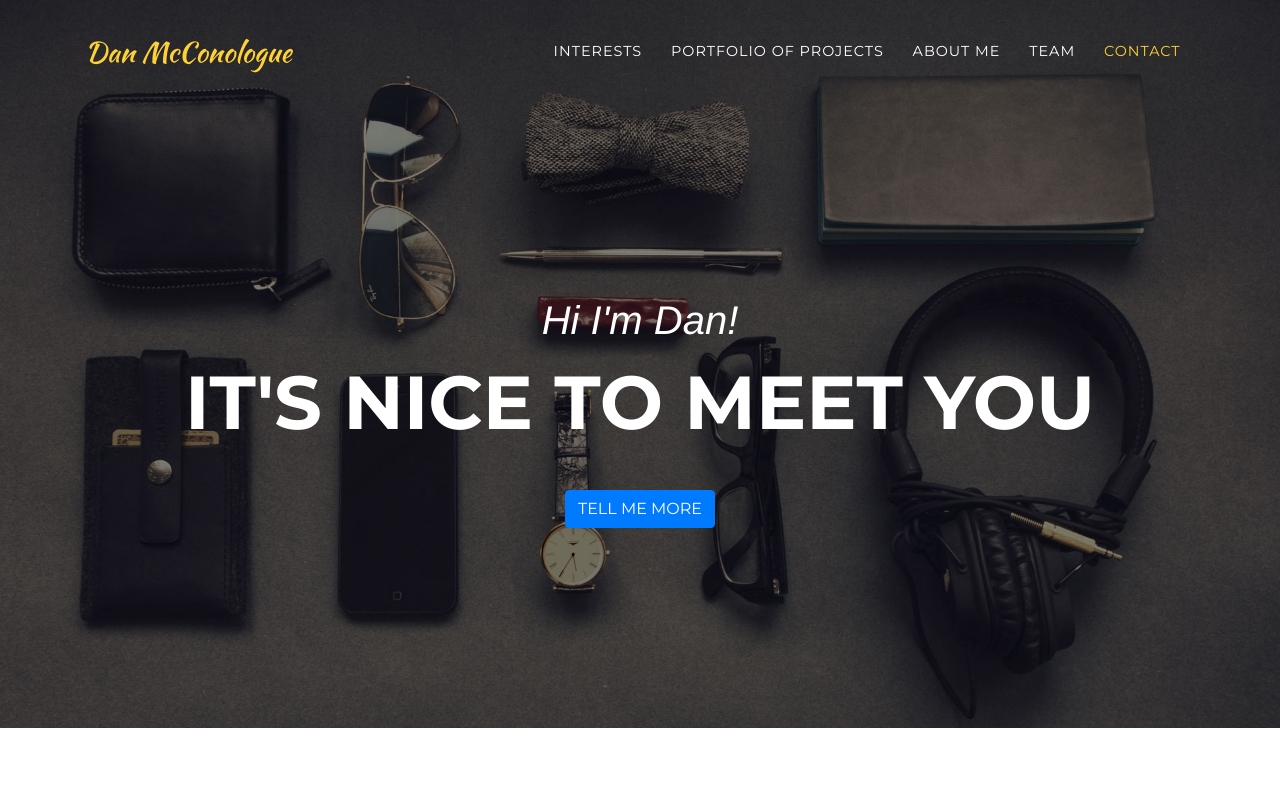
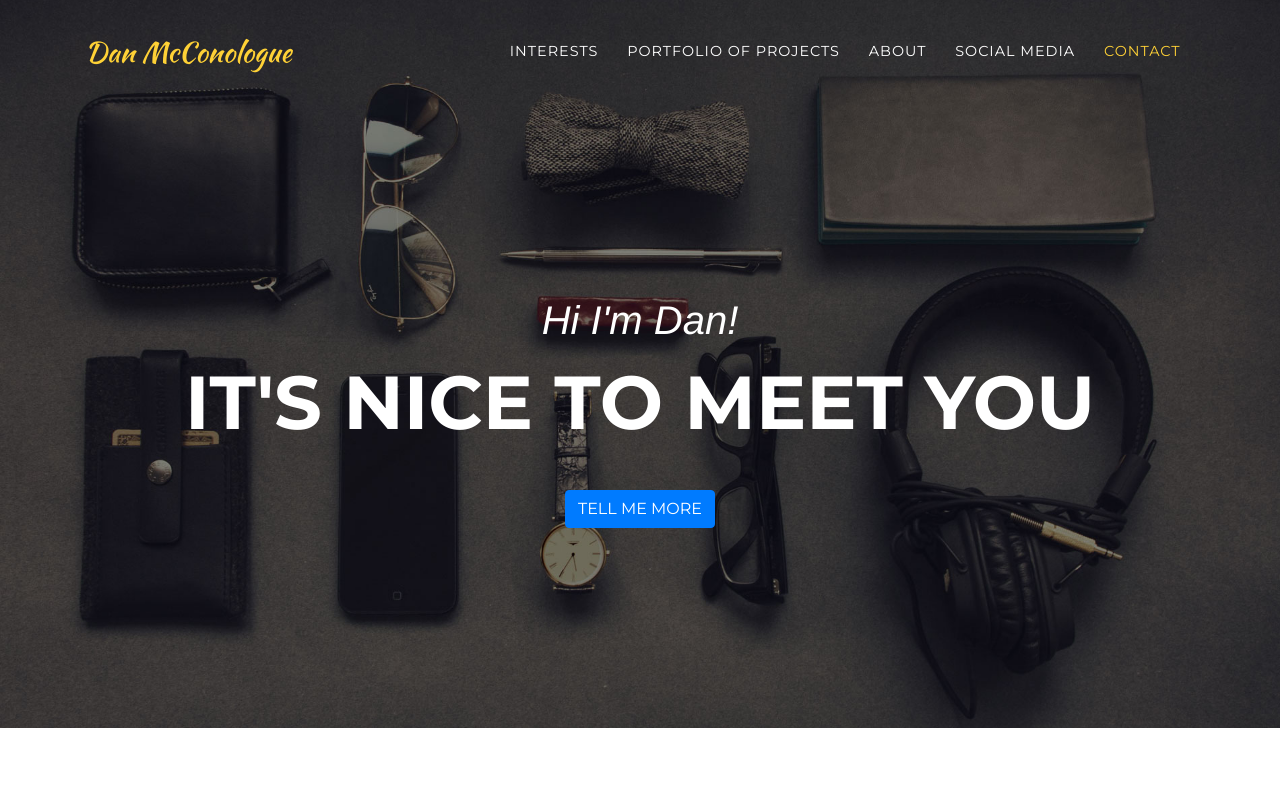
Before and after one commit to danmcconologue/danmcconologue.github.io, a website with bundled scripts: page index.html in a window 1280 px wide. Shown: the top 800 px of the page. Built offline with nearby package versions, Linux system fonts and the light colour scheme; a web font is replaced by a local one.

Commit message:
label updates

```diff
--- a/index.html
+++ b/index.html
@@ -44,10 +44,10 @@
               <a class="nav-link js-scroll-trigger" href="#portfolio">Portfolio of Projects</a>
             </li>
             <li class="nav-item">
-              <a class="nav-link js-scroll-trigger" href="#about">About Me</a>
+              <a class="nav-link js-scroll-trigger" href="#about">About</a>
             </li>
             <li class="nav-item">
-              <a class="nav-link js-scroll-trigger" href="#team">Team</a>
+              <a class="nav-link js-scroll-trigger" href="#team">Social Media</a>
             </li>
             <li class="nav-item">
               <a class="nav-link js-scroll-trigger" href="#contact">Contact</a>
```
